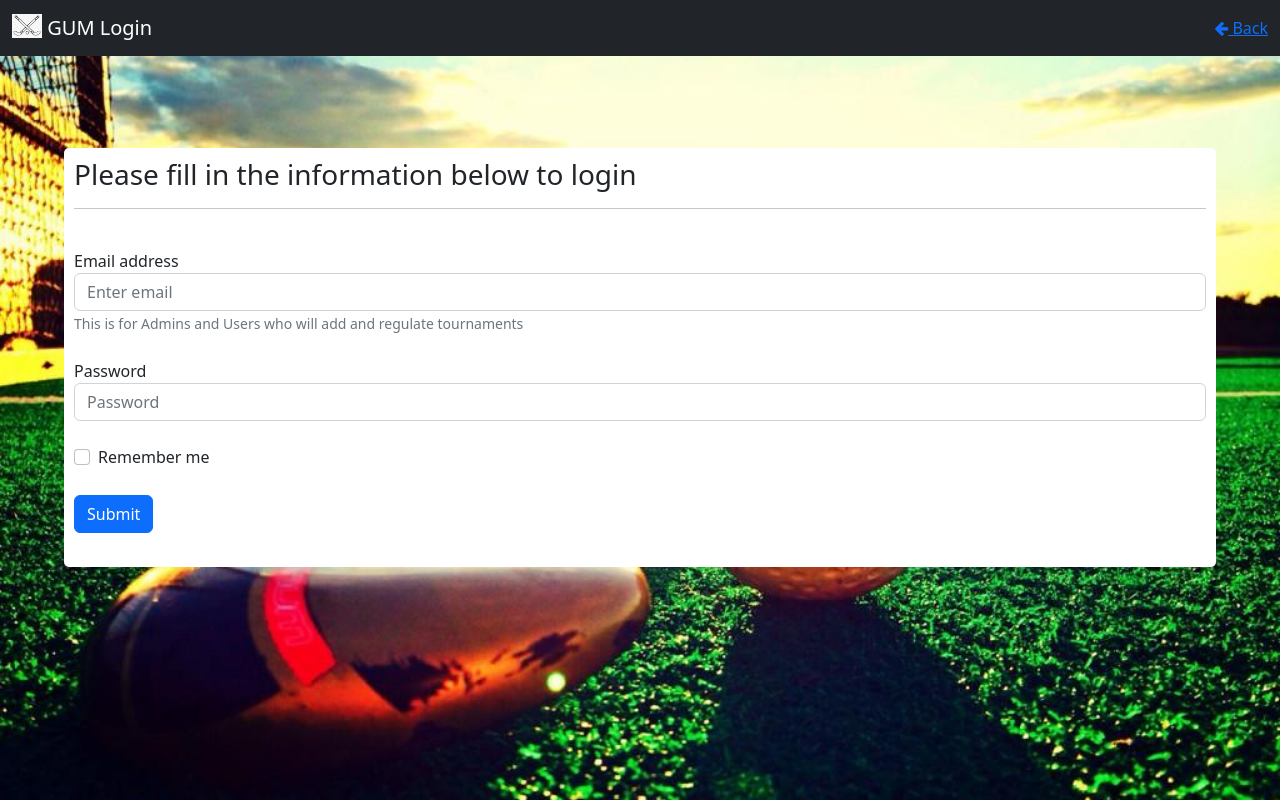
After one commit to Marumo-ProG/GUM-Hockey-App-COS-221-, a PHP site: page /login.php in a window 1280 px wide. The commit adds this page. Run offline with PHP 8.4, Linux system fonts and the light colour scheme.

Commit message:
signup and login fully implemented

```diff
--- a/db-api.php
+++ b/db-api.php
@@ -2,7 +2,7 @@
   class Database
   {
       // my class variables
-
+      public $autho = false;
       public static function instance()
       {
           static $instance = null;
@@ -15,8 +15,6 @@
           $this->conn = new mysqli("127.0.0.1:3306","root","20485001","field_hockey");
           if($this->conn == false){
               die("error connecting to the database");
-          }else{
-              echo "<script>console.log('connection to the database is a success')</script>";
           }
       }
       public function __destruct()
--- /dev/null
+++ b/login.php
@@ -0,0 +1,83 @@
+<!DOCTYPE html>
+<html lang="en">
+
+<head>
+  <meta charset="UTF-8">
+  <meta http-equiv="X-UA-Compatible" content="IE=edge">
+  <meta name="viewport" content="width=device-width, initial-scale=1.0">
+  <!-- CSS only -->
+  <link href="https://cdn.jsdelivr.net/npm/bootstrap@5.2.0-beta1/dist/css/bootstrap.min.css" rel="stylesheet"
+    integrity="sha384-0evHe/X+R7YkIZDRvuzKMRqM+OrBnVFBL6DOitfPri4tjfHxaWutUpFmBp4vmVor" crossorigin="anonymous">
+  <link rel="stylesheet" href="css/login-style.css">
+  <!-- font awesome -->
+  <link rel="stylesheet" href="https://cdnjs.cloudflare.com/ajax/libs/font-awesome/4.7.0/css/font-awesome.min.css">
+  <link rel="preconnect" href="https://fonts.googleapis.com">
+  <link rel="preconnect" href="https://fonts.gstatic.com" crossorigin>
+  <link href="https://fonts.googleapis.com/css2?family=Oswald:wght@600&display=swap" rel="stylesheet">
+  <link rel="preconnect" href="https://fonts.googleapis.com">
+  <link rel="preconnect" href="https://fonts.gstatic.com" crossorigin>
+  <link href="https://fonts.googleapis.com/css2?family=Lato&family=Open+Sans&display=swap" rel="stylesheet">
+  <link rel="icon" href="/Users/tlhalefodikolomela/Desktop/COS 216/COS216-Mock/imgs/faviconEarth.ico" />
+  <link rel="preconnect" href="https://fonts.googleapis.com">
+  <link rel="preconnect" href="https://fonts.gstatic.com" crossorigin>
+  <link href="https://fonts.googleapis.com/css2?family=Montserrat:wght@100&display=swap" rel="stylesheet">
+  <!-- fonts -->
+  <link rel="preconnect" href="https://fonts.googleapis.com">
+  <link rel="preconnect" href="https://fonts.gstatic.com" crossorigin>
+  <link href="https://fonts.googleapis.com/css2?family=Inter&display=swap" rel="stylesheet">
+
+
+  <title>GUM field hockey--login</title>
+</head>
+
+<body>
+  <header>
+    <nav class="navbar navbar-expand-lg fixed-top navbar-dark bg-dark ">
+      <!-- navbar-dark bg-dark -->
+      <div class="container-fluid">
+        <a class="navbar-brand" href="index.html"><img src="imgs/logo.jpeg" alt="" width="30" height="24"
+            class="d-inline-block align-text-top">
+          GUM Login
+        </a></a>
+        <button class="navbar-toggler" type="button" data-bs-toggle="collapse" data-bs-target="#navbarNav"
+          aria-controls="navbarNav" aria-expanded="false" aria-label="Toggle navigation">
+          <span class="navbar-toggler-icon"></span>
+        </button>
+        <div class="collapse navbar-collapse" id="navbarNav">
+          <ul class="navbar-nav ms-auto">
+            <li><a href="overview.html"><i class="fa fa-arrow-left" aria-hidden="true"></i> Back</a></li>
+          </ul>
+        </div>
+      </div>
+    </nav>
+  </header>
+
+  <section id="login-form">
+    <h3>Please fill in the information below to login</h3>
+    <hr>
+    <br>
+    <form action="validate-login.php" method="POST">
+      <div class="form-group">
+        <label for="exampleInputEmail1">Email address</label>
+        <input type="email" name="email" class="form-control" id="exampleInputEmail1" aria-describedby="emailHelp"
+          placeholder="Enter email">
+        <small id="emailHelp" class="form-text text-muted">This is for Admins and Users who will add and regulate tournaments</small>
+      </div>
+      <br>
+      <div class="form-group">
+        <label for="exampleInputPassword1">Password</label>
+        <input type="password" name="password" class="form-control" id="exampleInputPassword1" placeholder="Password">
+      </div>
+      <br>
+      <div class="form-check">
+        <input type="checkbox" class="form-check-input" id="exampleCheck1">
+        <label class="form-check-label" for="exampleCheck1">Remember me</label>
+      </div>
+      <br>
+      <button type="submit" class="btn btn-primary">Submit</button>
+    </form>
+    <br>
+  </section>
+</body>
+
+</html>
--- /dev/null
+++ b/user.php
@@ -0,0 +1,3 @@
+<?php
+    // this page is what a normal will see
+?>
```
Also changed, not shown: admin.php (renamed from login.html, +3 -25 lines), signin.php (renamed from signin.html, +4 -4 lines), validate-login.php (+12 -2 lines), validate-signup.php (+10 -1 lines).
